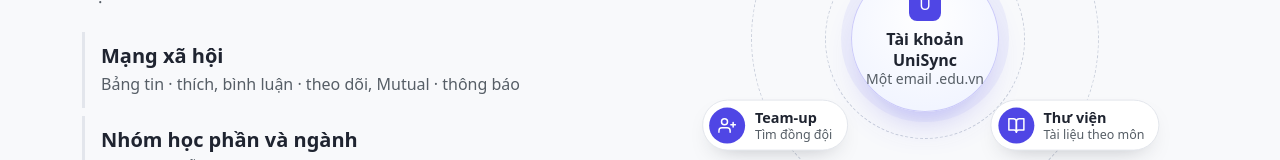
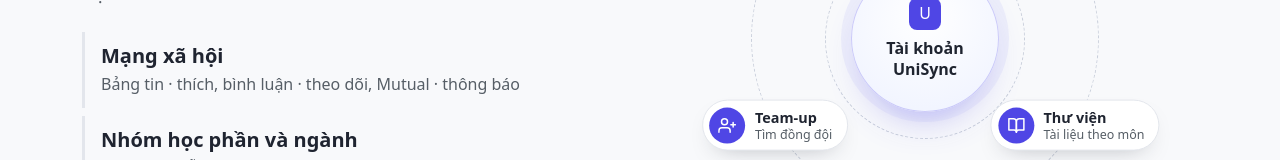
Before and after one commit to doqin/unisync, a React (Vite) app in the folder frontend/: page / in a window 1280 px wide. Shown: the part 785-945 px from the top of the page. Built offline with nearby package versions, Linux system fonts and the light colour scheme; no server answers.

Commit message:
Landing: bỏ dòng phụ ở tâm sơ đồ (#9)

```diff
--- a/frontend/src/pages/Landing.jsx
+++ b/frontend/src/pages/Landing.jsx
@@ -143,7 +143,6 @@ function FeatureOrbit() {
       <div className="landing-orbit-core" data-aos="zoom-in">
         <span className="app-brand-mark mb-2">U</span>
         <span className="fw-bold">Tài khoản UniSync</span>
-        <span className="small text-body-secondary">Một email .edu.vn</span>
       </div>
       {ORBIT.map((o, i) => (
         <div key={o.title} className="landing-orbit-slot" style={{ left: `${o.x}%`, top: `${o.y}%` }}>
```
